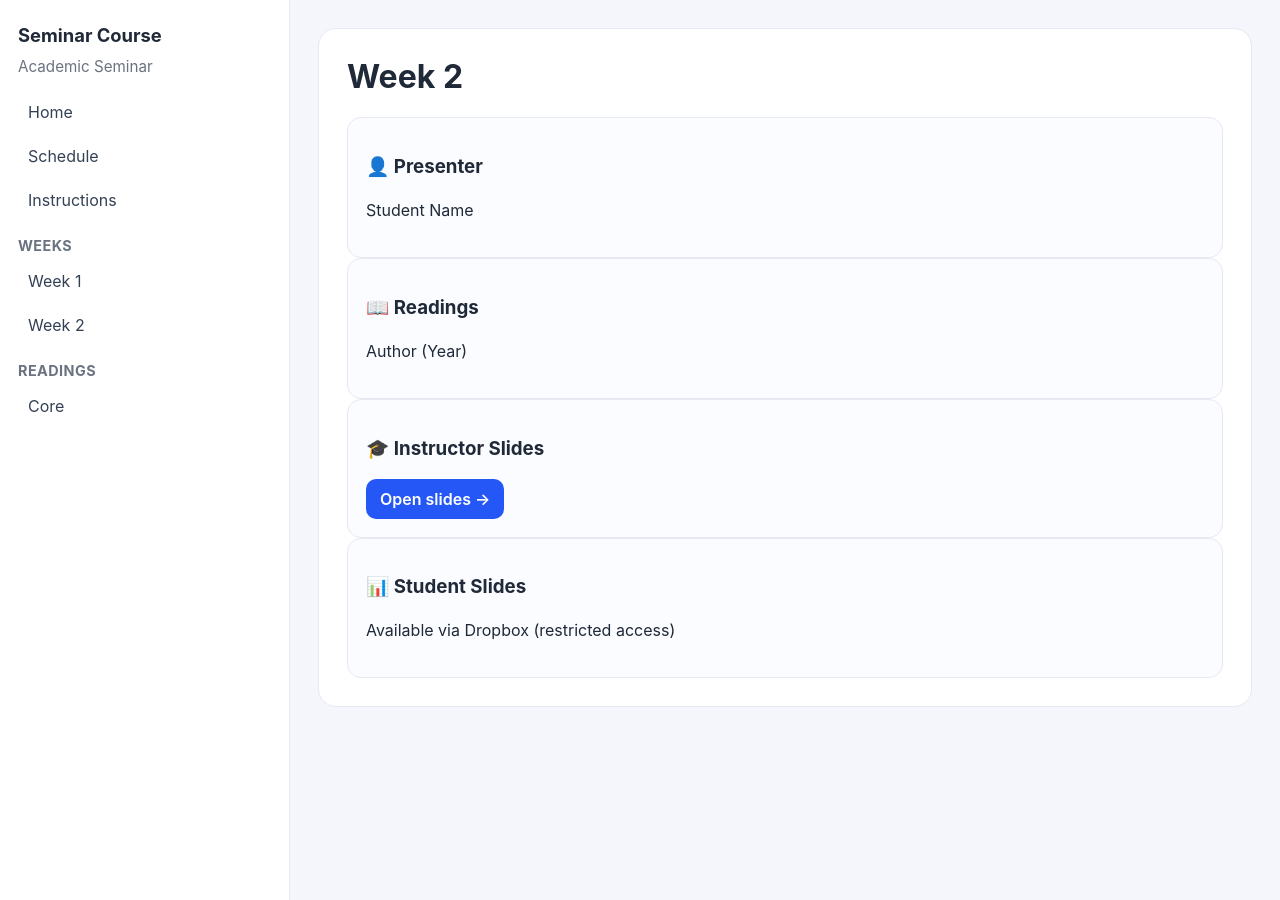
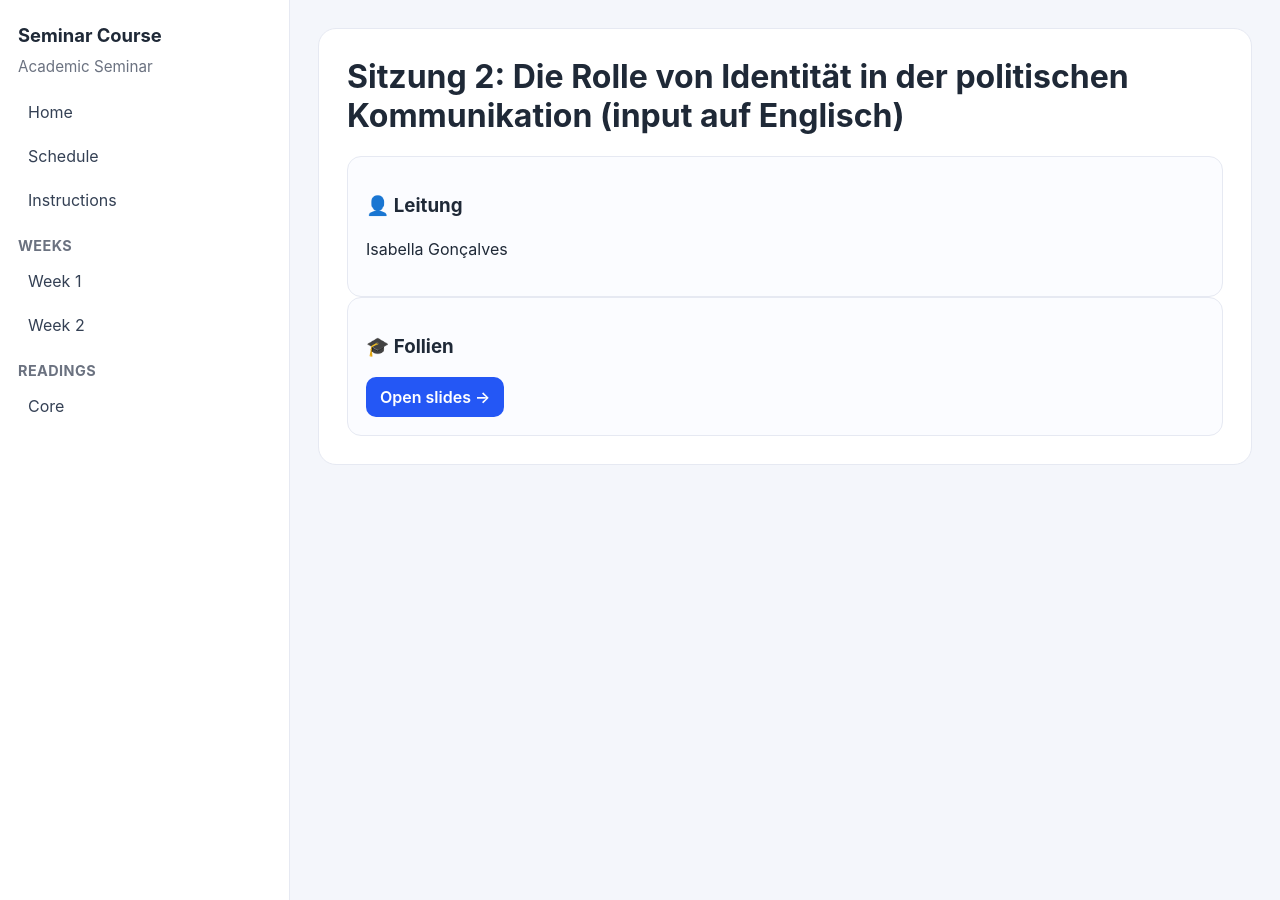
Before and after one commit to bellasgon/SeminarC_Sommer, a Jekyll site: the page built from seminars/week02.md, in a window 1280 px wide. Built offline with Jekyll 4.4.1, drawn with Linux system fonts in a browser that asks for light colours.

Commit message:
Revise Week 2 seminar details and presenter information
Updated the content and language for Week 2 seminar details.

```diff
--- a/seminars/week02.md
+++ b/seminars/week02.md
@@ -4,28 +4,18 @@ title: Week 2
 instructor_slides: ""
 ---
 
-# Week 2
+# Sitzung 2: Die Rolle von Identität in der politischen Kommunikation (input auf Englisch)
 
 <div class="card">
-  <h3>👤 Presenter</h3>
-  <p>Student Name</p>
-</div>
-
-<div class="card">
-  <h3>📖 Readings</h3>
-  <p>Author (Year)</p>
+  <h3>👤 Leitung</h3>
+  <p>Isabella Gonçalves</p>
 </div>
 
 {% if page.instructor_slides %}
 <div class="card">
-  <h3>🎓 Instructor Slides</h3>
+  <h3>🎓 Follien</h3>
   <a class="button" href="{{ page.instructor_slides }}" target="_blank">
     Open slides →
   </a>
 </div>
 {% endif %}
-
-<div class="card">
-  <h3>📊 Student Slides</h3>
-  <p>Available via Dropbox (restricted access)</p>
-</div>
```
